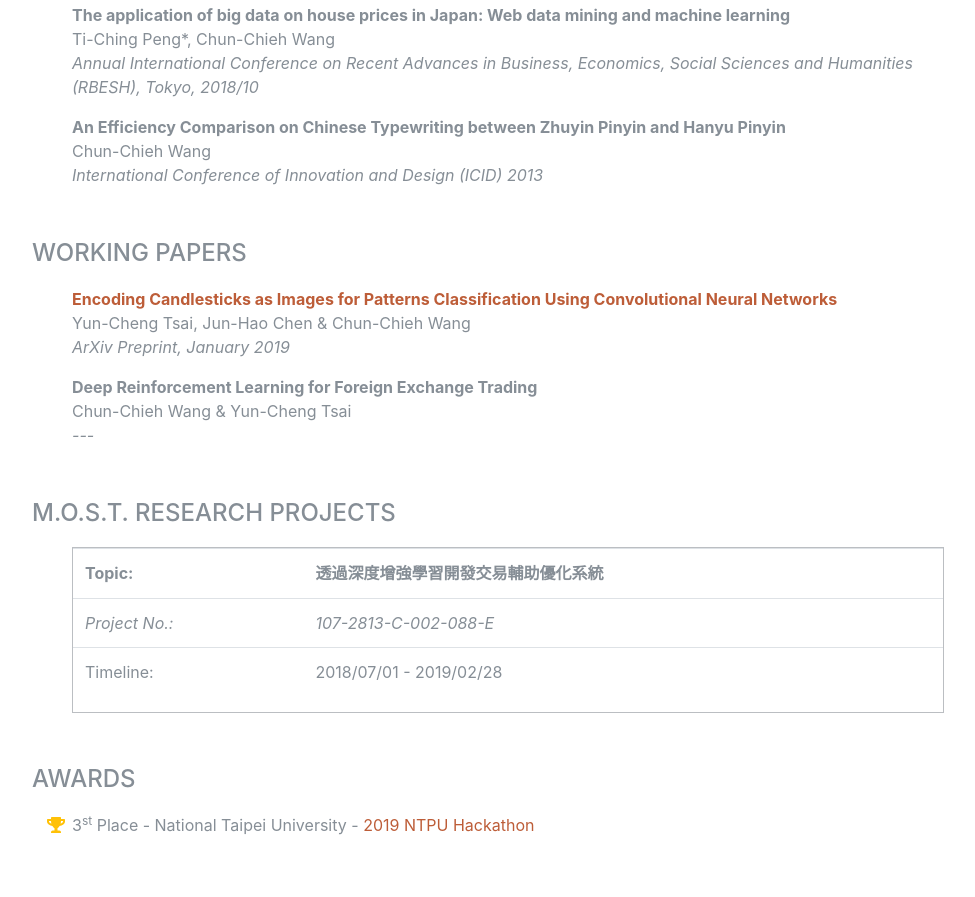
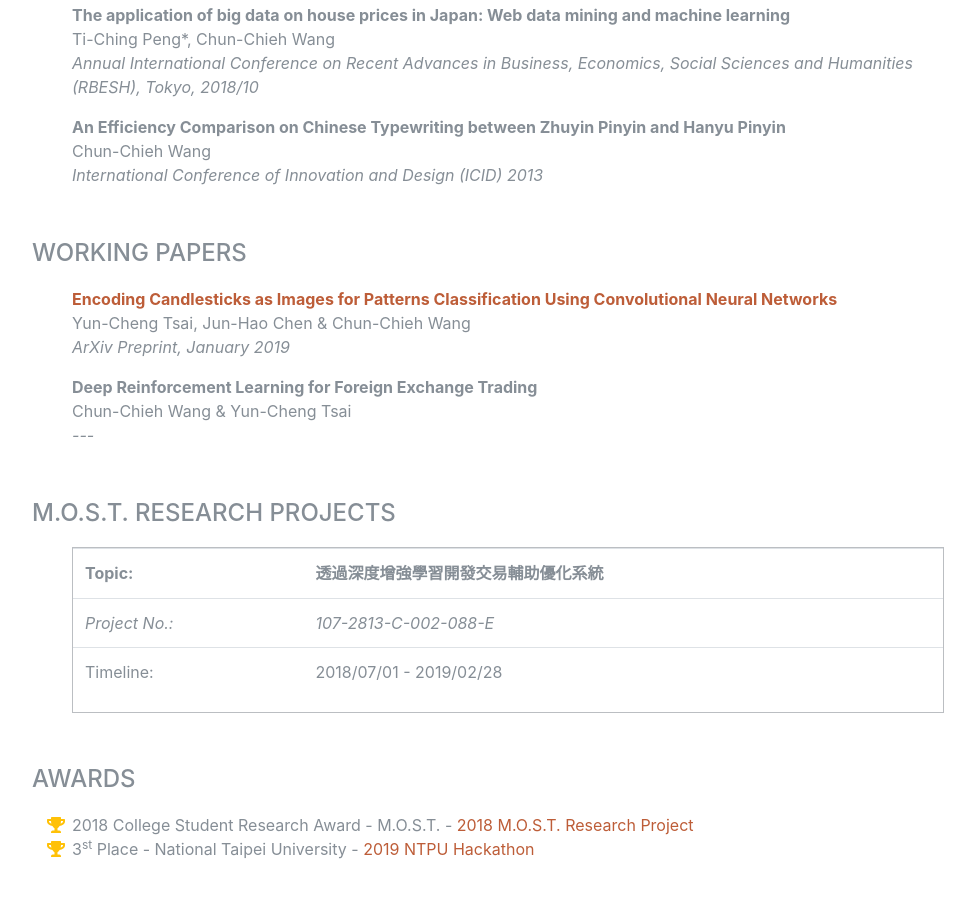
Before and after one commit to RainBoltz/ccwang, a plain HTML site: page index.html in a window 1280 px wide. Shown: the part 3862-4759 px from the top of the page, without its empty margins (288-1263 px from the left). Drawn offline with Linux system fonts and the light colour scheme; a web font is replaced by a local one.

Commit message:
Updated Award section
added MOST reserach project Creative Award

```diff
--- a/index.html
+++ b/index.html
@@ -391,7 +391,12 @@
         <ul class="fa-ul mb-5">
           <li>
             <i class="fa-li fa fa-trophy text-warning"></i>
-            3<sup>st</sup> Place - National Taipei University - <a href="https://econhackathon.ntpu.edu.tw/" target="_blank">2019 NTPU Hackathon</a></li>
+            2018 College Student Research Award - M.O.S.T. - <a href="http://statistics.most.gov.tw/was2/award/AsAwardMultiQuery.aspx" target="_blank">2018 M.O.S.T. Research Project</a>
+          </li>
+          <li>
+            <i class="fa-li fa fa-trophy text-warning"></i>
+            3<sup>st</sup> Place - National Taipei University - <a href="https://econhackathon.ntpu.edu.tw/" target="_blank">2019 NTPU Hackathon</a>
+          </li>
         </ul>
 
       </div>
```
